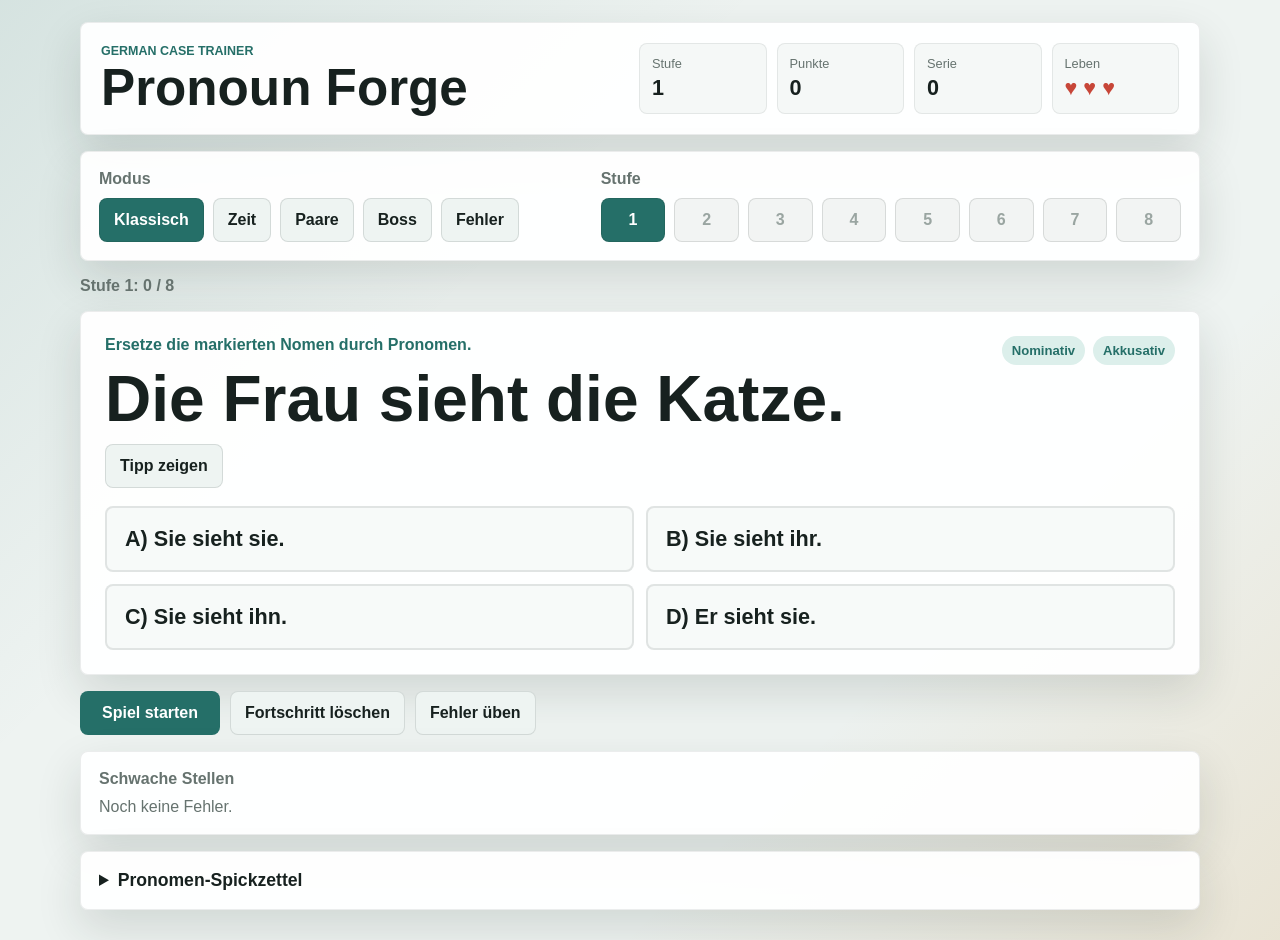
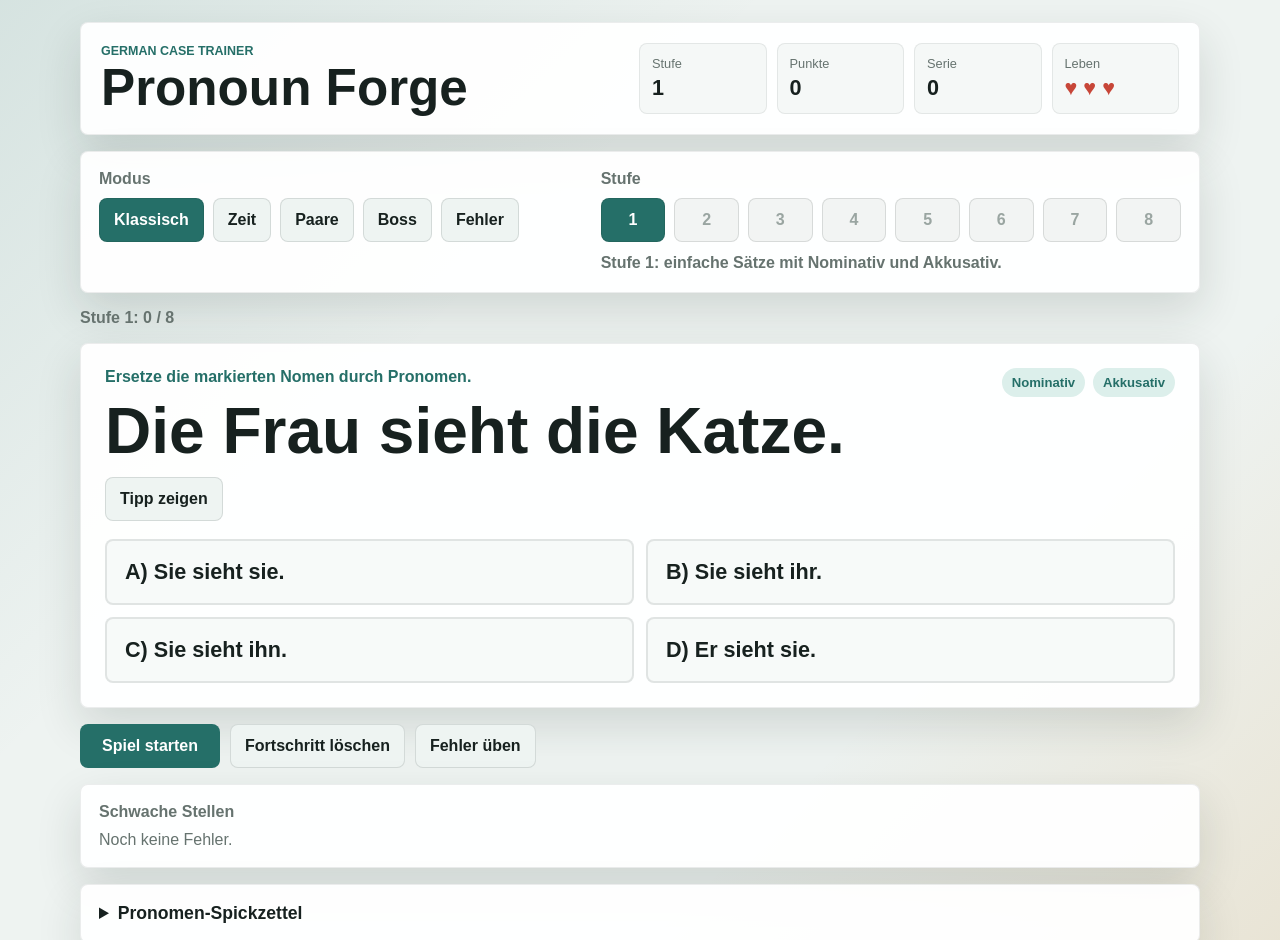
Before and after one commit to RuslanLomaka/pronomen, a plain HTML site: page index.html in a window 1280 px wide. Shown: the top 940 px of the page. Drawn offline with Linux system fonts and the light colour scheme.

Commit message:
Improve level selector feedback

```diff
--- a/index.html
+++ b/index.html
@@ -42,6 +42,7 @@
         <div>
           <h2>Stufe</h2>
           <div class="level-grid" id="levelButtons"></div>
+          <p class="level-description" id="levelDescription">Stufe 1: einfache Sätze mit Nominativ und Akkusativ.</p>
         </div>
       </section>
 
--- a/script.js
+++ b/script.js
@@ -1,4 +1,15 @@
 const STORAGE_KEY = "pronounForgeProgress";
+
+const levelDescriptions = {
+  1: "Stufe 1: einfache Sätze mit Nominativ und Akkusativ.",
+  2: "Stufe 2: Dativ-Verben wie helfen, danken, antworten, gehören und folgen.",
+  3: "Stufe 3: persönliche Pronomen: ich, du, wir, ihr und formelles Sie.",
+  4: "Stufe 4: zwei Objekte im Satz: Dativ-Person und Akkusativ-Sache.",
+  5: "Stufe 5: Präpositionen mit Dativ oder Akkusativ.",
+  6: "Stufe 6: Orte und Wechselpräpositionen: wo = Dativ, wohin = Akkusativ.",
+  7: "Stufe 7: gemischte Wiederholung aus allen bisherigen Stufen.",
+  8: "Stufe 8: Boss-Stufe mit längeren Sätzen, Fallen und zwei Pronomen."
+};
 
 const tasks = [
   {
@@ -1190,6 +1201,7 @@ function cacheElements() {
   els.heartsLabel = document.getElementById("heartsLabel");
   els.modeButtons = document.getElementById("modeButtons");
   els.levelButtons = document.getElementById("levelButtons");
+  els.levelDescription = document.getElementById("levelDescription");
   els.timerBox = document.getElementById("timerBox");
   els.progressText = document.getElementById("progressText");
   els.originalSentence = document.getElementById("originalSentence");
@@ -1581,6 +1593,7 @@ function updateStats() {
   els.progressText.textContent = state.currentMode === "speed"
     ? `Zeit: ${state.speedCorrect} richtig, ${state.speedWrong} falsch`
     : `Stufe ${state.currentLevel}: ${Math.min(count, 8)} / 8`;
+  els.levelDescription.textContent = levelDescriptions[state.currentLevel];
   renderWeakSpots();
   renderModeButtonsState();
   renderLevelButtonsState();
--- a/styles.css
+++ b/styles.css
@@ -180,6 +180,19 @@ main {
 .level-button.locked {
   color: #9aa5a1;
   background: #f2f4f3;
+}
+
+.level-button.active,
+.level-button.locked.active {
+  background: var(--accent);
+  color: white;
+}
+
+.level-description {
+  margin: 10px 0 0;
+  color: var(--muted);
+  font-weight: 700;
+  line-height: 1.4;
 }
 
 .primary-button:active,
```
